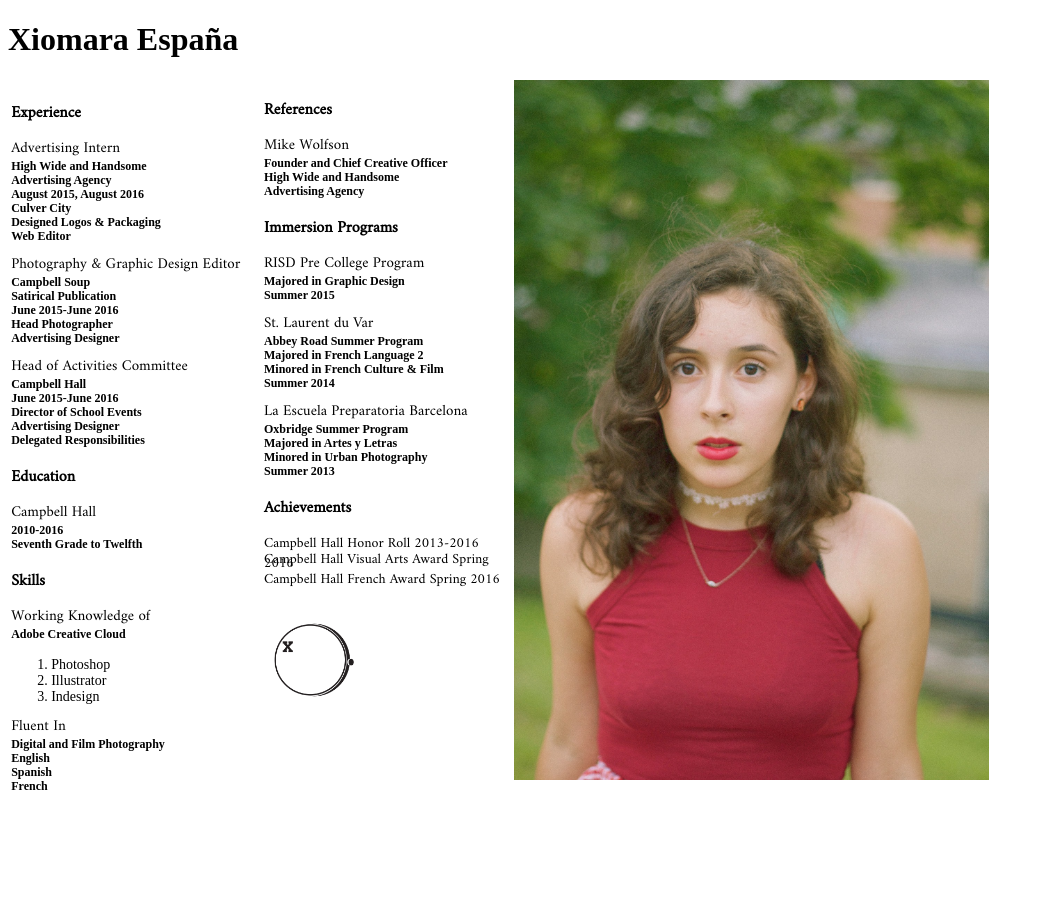
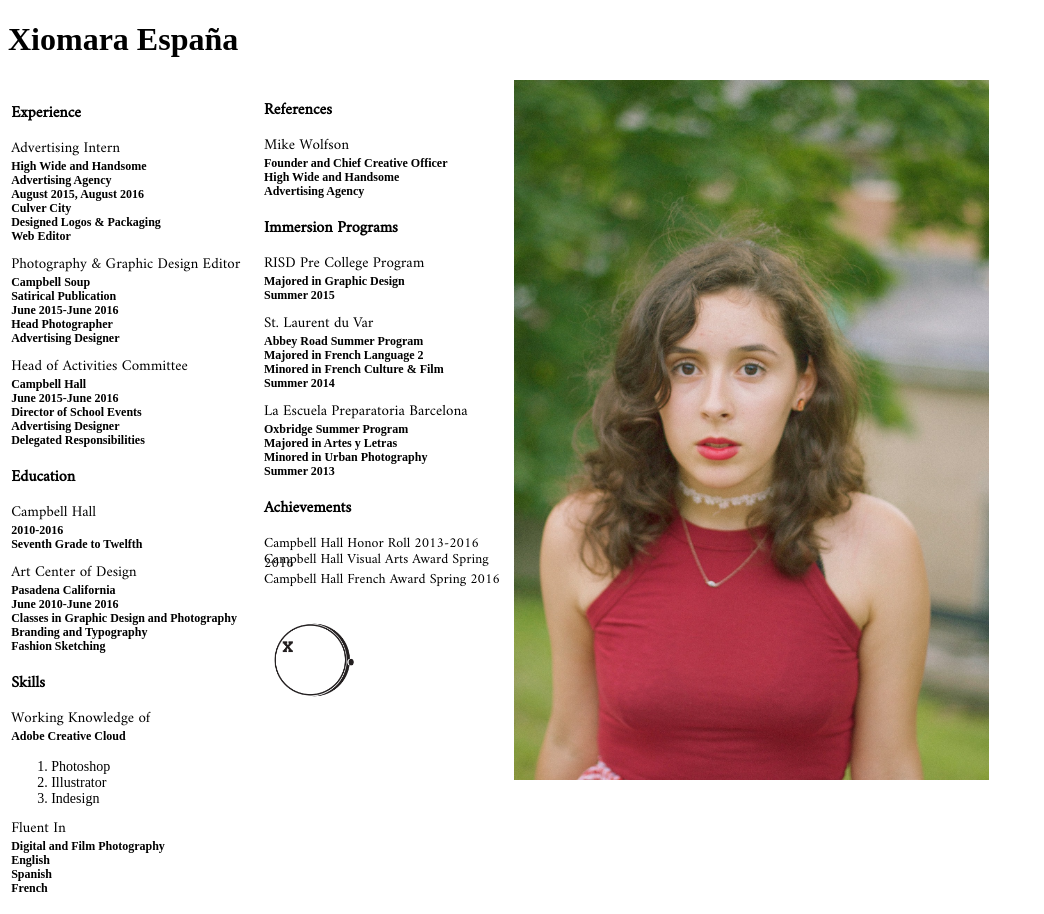
Before and after one commit to risdweb17/xioespana, a plain HTML site: page first_proj/index.html in a window 1280 px wide. Shown: the whole page, without its empty margins (0-1044 px from the left). Before the commit the page ends 812 px from the top, so only its background shows below. Drawn offline with Linux system fonts and the light colour scheme; a web font is replaced by a local one.

Commit message:
resume edits

```diff
--- a/first_proj/index.html
+++ b/first_proj/index.html
@@ -35,6 +35,11 @@
    <h3 style="font-size:15px"> Campbell Hall </h3>
    <h4 style="font-size:12px"> 2010-2016 <br /> Seventh Grade to Twelfth</h4>
    </p>
+   <p>
+    <h3 style="font-size:15px"> Art Center of Design</h3>
+    <h4 style="font-size:12px"> Pasadena California <br />
+    June 2010-June 2016 <br /> Classes in Graphic Design and Photography <br /> Branding and Typography<br /> Fashion Sketching </h4>
+  </p>
 
 
 
```
